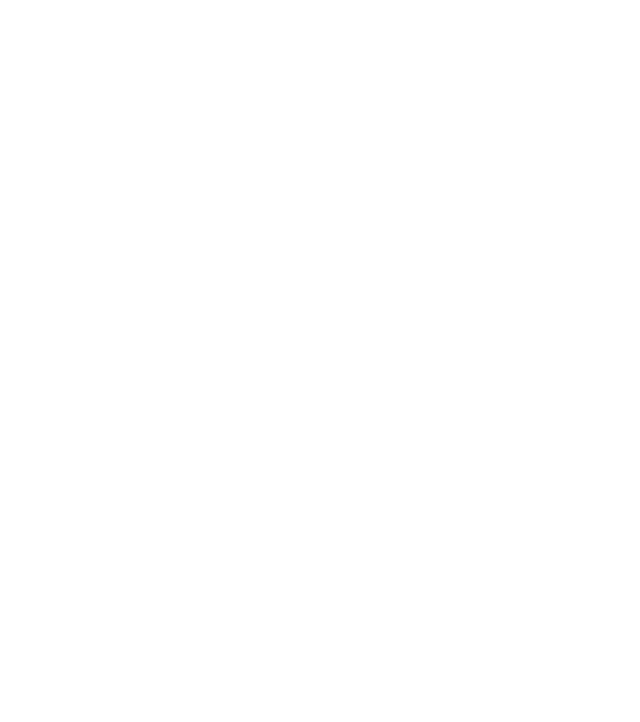
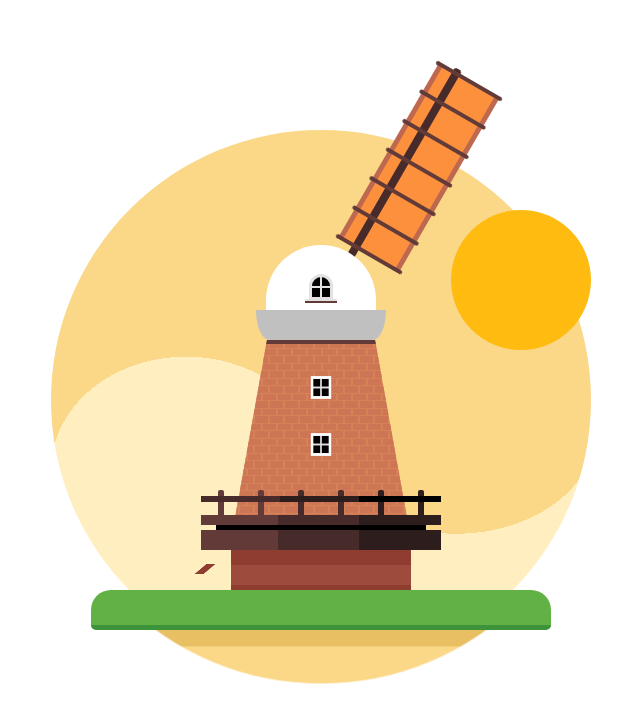
Before and after one commit to tayfunkoc/tayfunkoc.github.io, a plain HTML site: page index.html in a window 1280 px wide. Shown: the whole page, without its empty margins (319-959 px from the left). Drawn offline with Linux system fonts and the light colour scheme.

Commit message:
Update index.html

```diff
--- a/index.html
+++ b/index.html
@@ -1,3 +1,9 @@
+<html>
+  <head>
+    <link rel="stylesheet" type="text/css" href="css.css">
+  </head>
+
+<body>
 <div class="window">
   <div class="windmill">
     <div class="pillar"></div>
@@ -24,3 +30,5 @@
   <div class="grass grass-1"></div>
   <div class="grass grass-2"></div>
 </div>
+</body>
+</html>
```
